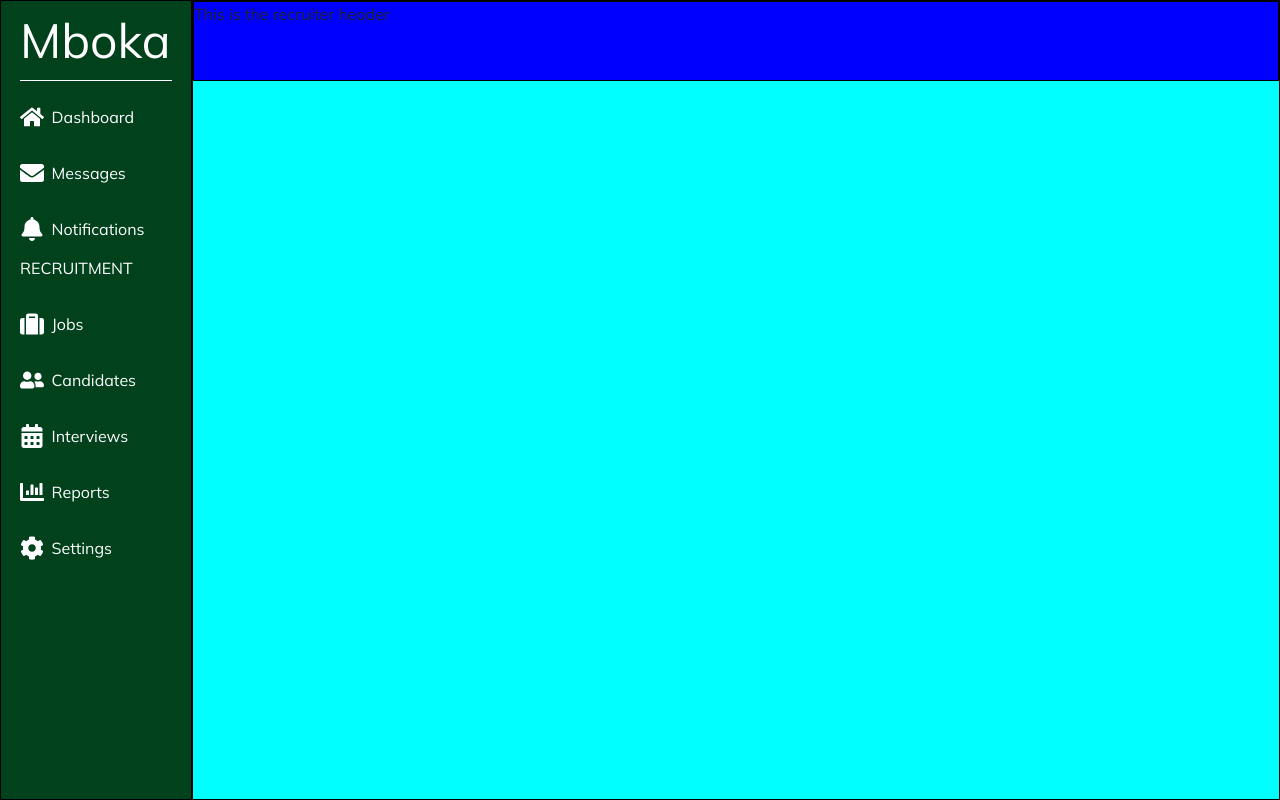
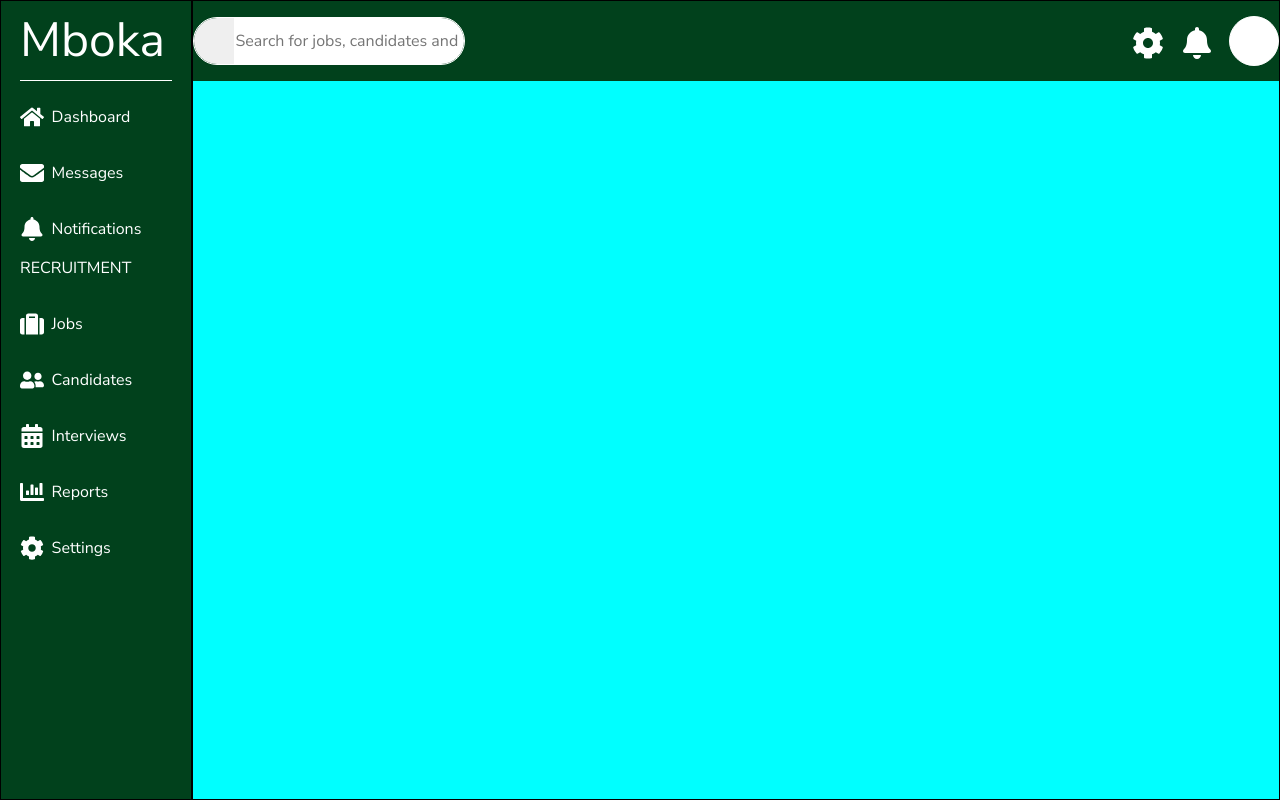
Before and after one commit to MokuaEnock/mboka, a React (Vite) app: page /recruiter in a window 1280 px wide. Built offline with nearby package versions, Linux system fonts and the light colour scheme; a small style sheet from the web is missing.

Commit message:
create structure of header and tyle it

```diff
--- a/src/Components/recruiter/header/header.css
+++ b/src/Components/recruiter/header/header.css
@@ -1,6 +1,60 @@
 .recruiter-header {
   width: 100%;
-  border: thin solid black;
-  background-color: blue;
+  background-color: var(--primary);
   height: 10%;
+  display: flex;
+  flex-direction: row;
+  align-items: center;
+  justify-content: space-between;
 }
+
+.recruiter-header > form {
+  height: 60%;
+  width: 25%;
+  display: flex;
+  flex-direction: row;
+  align-items: center;
+  justify-content: space-between;
+  border: thin solid white;
+  border-radius: 100px;
+}
+.recruiter-header > form > button {
+  width: 15%;
+  height: 100%;
+  border: thin solid transparent;
+  border-top-left-radius: inherit;
+  border-bottom-left-radius: inherit;
+}
+
+.recruiter-header > form > input {
+  width: 85%;
+  font-size: 1rem;
+  text-align: center;
+  height: 100%;
+  border: thin solid transparent;
+  border-top-right-radius: inherit;
+  border-bottom-right-radius: inherit;
+}
+
+.recruiter-header > span {
+  height: 100%;
+  width: 30%;
+  display: flex;
+  flex-direction: row;
+  align-items: center;
+  justify-content: flex-end;
+}
+
+.recruiter-header > span > * {
+  margin-left: 5%;
+  font-size: 2rem;
+  color: white;
+}
+
+#recruiter-profile-image {
+  width: 50px;
+  height: 50px;
+  border-radius: 50%;
+  border: thin solid white;
+  background-color: white;
+}
--- a/src/Components/recruiter/header/header.jsx
+++ b/src/Components/recruiter/header/header.jsx
@@ -1,5 +1,25 @@
 import "./header.css";
 
+import { FaCog, FaBell } from "react-icons/fa";
+import { Link } from "react-router-dom";
+
 export default function RecruiterHeader() {
-  return <nav className="recruiter-header">This is the recruiter header</nav>;
+  return (
+    <nav className="recruiter-header">
+      <form>
+        <button type="submit"></button>
+        <input type="text" placeholder="Search for jobs, candidates and more" />
+      </form>
+
+      <span>
+        <Link to="recruiter/settings">
+          <FaCog />
+        </Link>
+        <Link to="recruiter/notifications">
+          <FaBell />
+        </Link>
+        <Link to="recruiter/profile" id="recruiter-profile-image"></Link>
+      </span>
+    </nav>
+  );
 }
--- a/src/Components/recruiter/navigation/navigation.jsx
+++ b/src/Components/recruiter/navigation/navigation.jsx
@@ -5,7 +5,6 @@ import {
   FaBell,
   FaSuitcase,
   FaUserFriends,
-  FaClipboardList,
   FaCalendarAlt,
   FaChartBar,
   FaCog,
--- a/src/index.css
+++ b/src/index.css
@@ -1,9 +1,11 @@
 @import url("https://fonts.googleapis.com/css2?family=Mulish&display=swap");
+@import url("https://fonts.googleapis.com/css2?family=Nunito+Sans&display=swap");
 
 * {
   padding: 0;
   margin: 0;
-  font-family: "Mulish", sans-serif;
+  font-family: "Nunito Sans", sans-serif;
+  /* font-family: "Mulish", sans-serif; */
 }
 
 #root {
```
